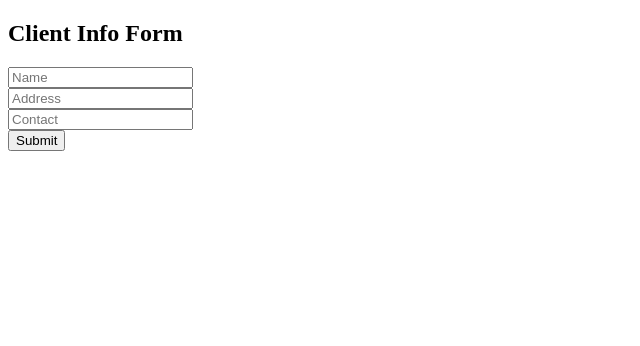
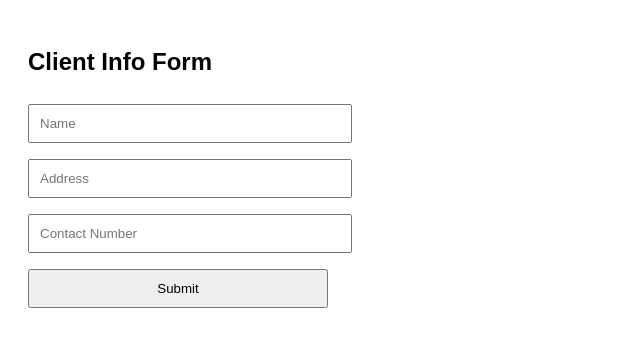
Before and after one commit to JHRsoftware/firstapp, a plain HTML site: page index.html in a window 1280 px wide. Shown: the whole page, without its empty margins (0-640 px from the left). Drawn offline with Linux system fonts and the light colour scheme.

Commit message:
Updated HTML - removed script.js

```diff
--- a/index.html
+++ b/index.html
@@ -2,16 +2,25 @@
 <html>
 <head>
   <title>Client Form</title>
+  <style>
+    body {
+      font-family: Arial;
+      padding: 20px;
+    }
+    input, button {
+      padding: 10px;
+      margin: 8px 0;
+      width: 300px;
+    }
+  </style>
 </head>
 <body>
   <h2>Client Info Form</h2>
-  <form id="clientForm">
+  <form action="https://script.google.com/macros/s/AKfycbxe6LjyikzwB0aPInQvd1lEXZqrBQZT2ylB00AMSbb87vXsILLC8HSqu4p-mF_E0JuL/exec" method="post">
     <input type="text" name="name" placeholder="Name" required><br>
     <input type="text" name="address" placeholder="Address" required><br>
-    <input type="text" name="contact" placeholder="Contact" required><br>
+    <input type="text" name="contact" placeholder="Contact Number" required><br>
     <button type="submit">Submit</button>
   </form>
-
-  <script src="script.js"></script>
 </body>
 </html>
```
